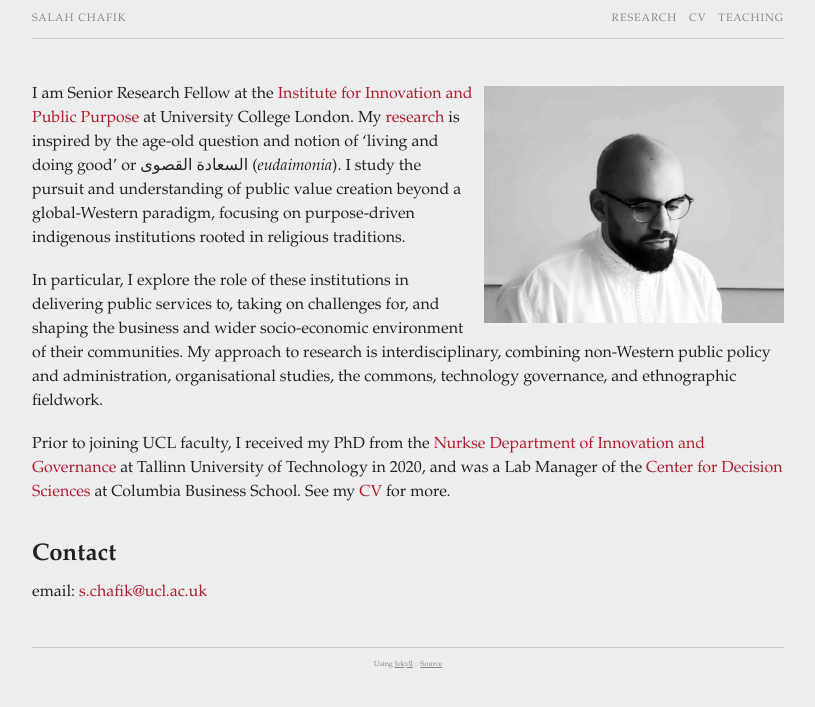
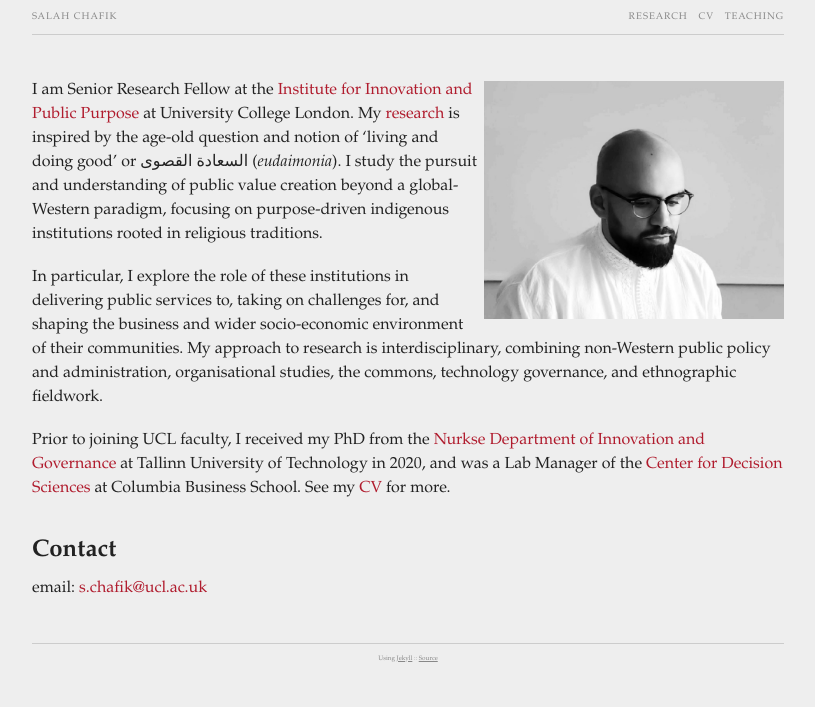
Before and after one commit to schafik/schafik.github.io, a Jekyll site: the page built from index.md, in a window 1280 px wide. Shown: the top 707 px of the page, without its empty margins (232-1047 px from the left). Built offline with Jekyll 4.4.1, drawn with Linux system fonts in a browser that asks for light colours; some web fonts are replaced; comment, search, counter and statistics services are not loaded.

Commit message:
Update main.scss

```diff
--- a/css/main.scss
+++ b/css/main.scss
@@ -5,8 +5,8 @@
 
 $base-font-family: 'palatino', serif;
 $base-font-size:   medium;
-$small-font-size:  0.675em;
-$vsmall-font-size: 0.46em;
+$small-font-size:  0.6em;
+$vsmall-font-size: 0.4em;
 $base-line-height: 1.5;
 $spacing-unit:     1.5em;
 
```
